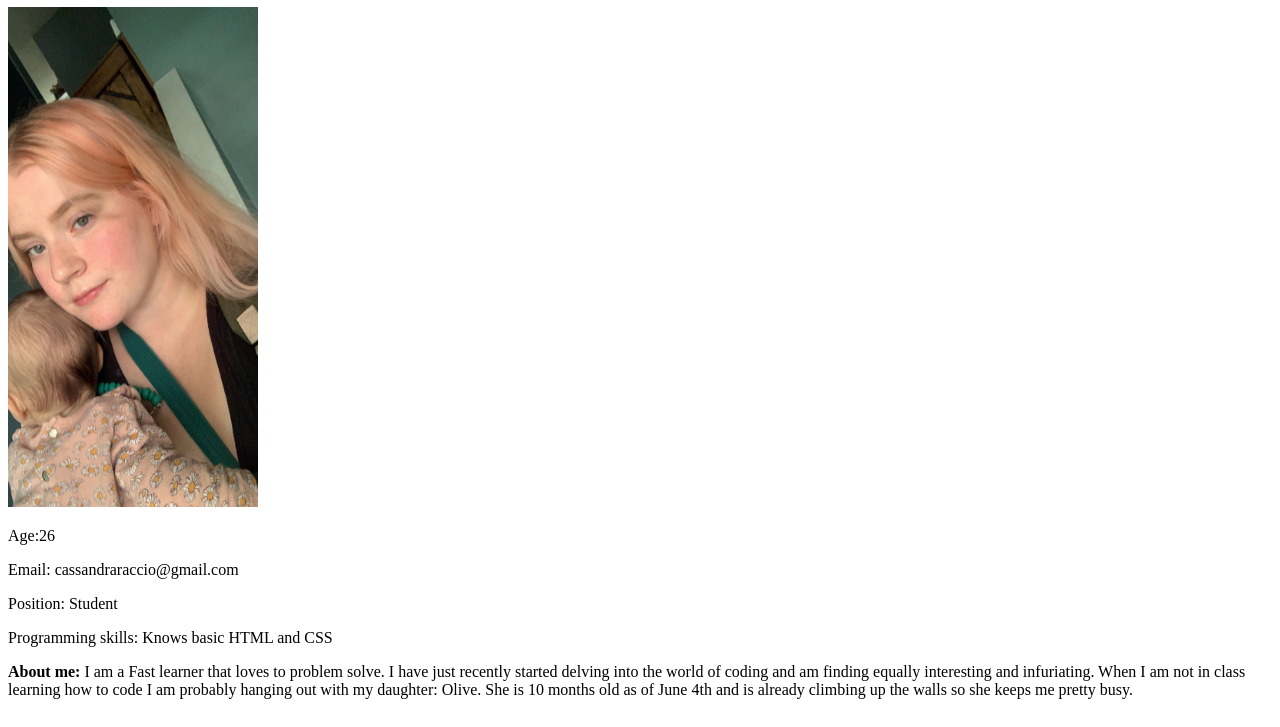
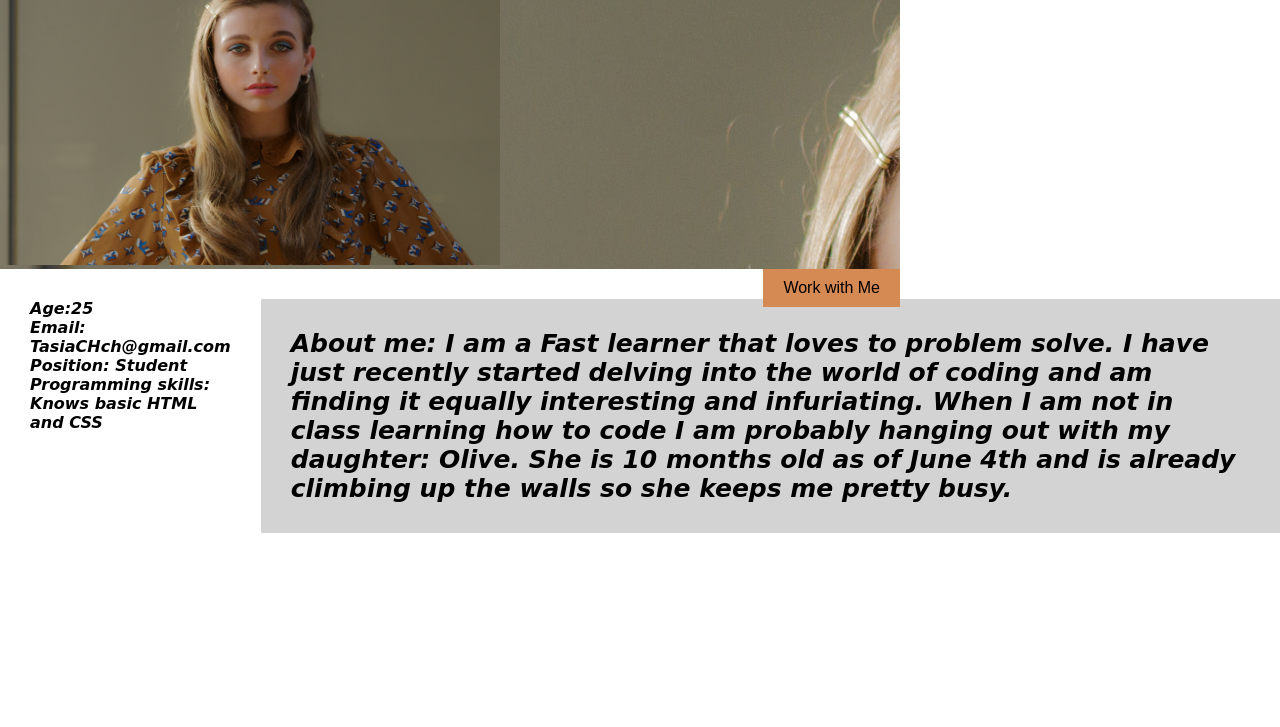
Before and after one commit to CassandraRacc/Personal-Website, a plain HTML site: page index.html in a window 1280 px wide. Shown: the part 73-800 px from the top of the page. Drawn offline with Linux system fonts and the light colour scheme; a web font is replaced by a local one.

Commit message:
finishing touches

```diff
--- a/index.html
+++ b/index.html
@@ -5,29 +5,40 @@
     <meta charset="UTF-8">
     <meta http-equiv="X-UA-Compatible" content="IE=edge">
     <meta name="viewport" content="width=device-width, initial-scale=1.0">
-    <link rel="style sheet" href="/Users/lucas/Desktop/FullStack2023/Week One /Personal Website/style.css"></a>
-    <title>Cassandra Raccio</title>
+    <link rel="stylesheet" type="text/css" href="style.css" />
+    <link rel="preconnect" href="https://fonts.googleapis.com">
+    <link rel="preconnect" href="https://fonts.gstatic.com" crossorigin>
+    <link href="https://fonts.googleapis.com/css2?family=Cherry+Bomb+One&display=swap" rel="stylesheet">
+    <title>Tasia Jhonston</title>
 </head>
 
 <body>
+
     <div class="info">
-        <h1>Cassandra Raccio</h1>
-        <img class="photo" src=Cassandra.jpeg height="500px" width="250px" alt="Cassandra">
+        <h1 id="name">Tasia Jhonston</h1>
+        <img id="hill" src="Emma.jpeg" height="300px" width="500px" alt="girl">
+        <nav>
+            <a href="https://www.youtube.com/watch?v=PqpCeiYycVM">
+                <button class="decorated-button" >Work with Me</button>
+            </a>
+        </nav>
     </div>
-    <div class="p">
-        <p>Age:26</p>
-        <p>Email: cassandraraccio@gmail.com</p>
+
+    <div class="container">
+        <div class="box1">
+            <p>Age:25</p>
+            <p>Email: TasiaCHch@gmail.com</p>
             <p>Position: Student </p>
             <p>Programming skills: Knows basic HTML and CSS</p>
 
         </div>
 
-    <p class="p2"><span style="font-weight:bold">About me:</span> I am a Fast learner that loves to problem solve. I have just recently started delving into the world
-        of coding and am finding equally interesting and infuriating. When I am not in class learning how to code I am
+        <p class="box2"><span style="font-weight:bold">About me:</span> I am a Fast learner that loves to problem solve. I have just recently started delving into the world
+            of coding and am finding it equally interesting and infuriating. When I am not in class learning how to code I am
             probably hanging out with my daughter: Olive. She is 10 months old as of June 4th and is already climbing up the
             walls so she keeps me pretty busy.
         </p>
-
+    </div>
 
 
 </body>
--- a/style.css
+++ b/style.css
@@ -1,30 +1,63 @@
-.info{
-    display:inline-block;
+*{
+    margin:0px;
+    padding:0px;
 }
 
-.photo{
-    border:2px;
-    width:100%;
-    max-width: 500px;
-    min-width: 100px;
+.info{
+    background-image: url(Emma.jpeg);
+    width:900px;
+    position: relative;
 
 }
 
-.p{
-  color:blue;
+.box{
+flex: 1;
+padding: 20px;
+border: 1px solid black;
+margin: 10px;
+}
+
+.box1{
+  color:black;
   font-style: italic;
-  font-family:Arial, Helvetica, sans-serif;
   font-weight:bold;
-  border-style:solid;
-  background-color:lightgrey;
+  margin:30px;
+
 
 }
 
-.p2{
-    color:lightgreen;
+.box2{
+    color:black;
     font-weight:bold;
-    font-family:sans-serif;
     font-style:italic;
-    border-style:dashed;
+    font-size:25px;
+    background-color:lightgrey;
+    padding:30px;
+    margin-top:30px;
 
 }
+body{
+    font-family: 'Cherry Bomb One', cursive;
+
+}
+.container{
+    display: flex;
+}
+
+.hill{
+    position:right;
+    right:-10;
+}
+
+
+.decorated-button{
+   position:absolute;
+   right:0;
+   background-color:rgb(213, 137, 83);
+   padding:10px 20px;
+   border:none;
+   font-size:16px;
+}
+.decorated-button:hover{
+    background-color:rgb(244, 6, 184);
+}
```
Also changed, not shown: Cassandra.jpeg (deleted), Emma.jpeg (added), 1 other file. Lines whose indentation alone changed are shown as unchanged.
